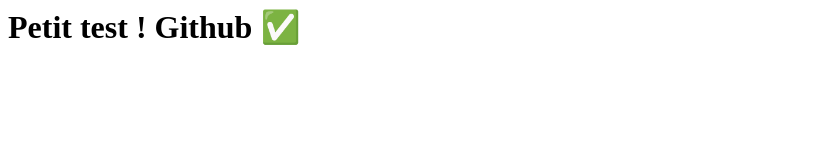
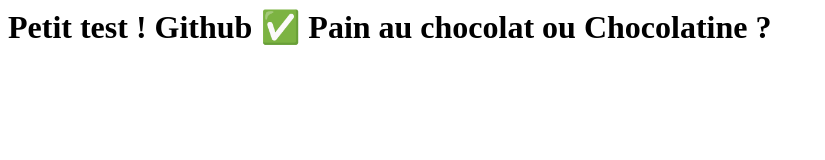
Before and after one commit to maxencexz/TestGitTP, a plain HTML site: page index.html in a window 1280 px wide. Shown: the whole page, without its empty margins (0-825 px from the left). Drawn offline with Linux system fonts and the light colour scheme.

Commit message:
Le fameux debat !

```diff
--- a/index.html
+++ b/index.html
@@ -1 +1 @@
-<h1>Petit test ! Github ✅</h1>
+<h1>Petit test ! Github ✅ Pain au chocolat ou Chocolatine ?</h1>
```
